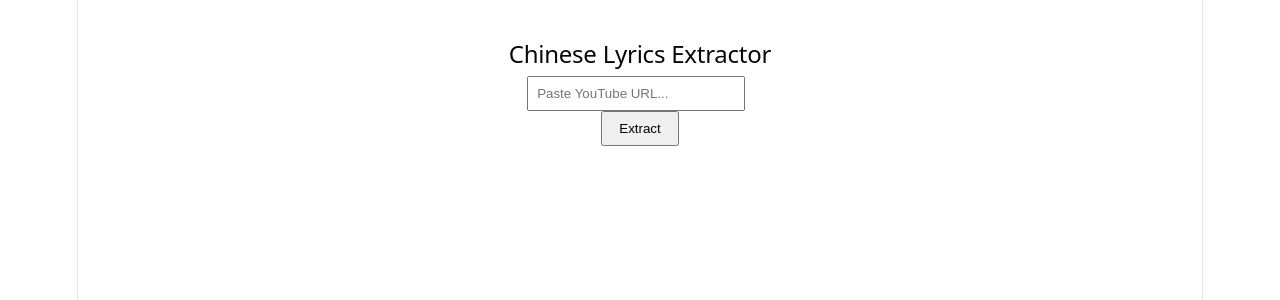
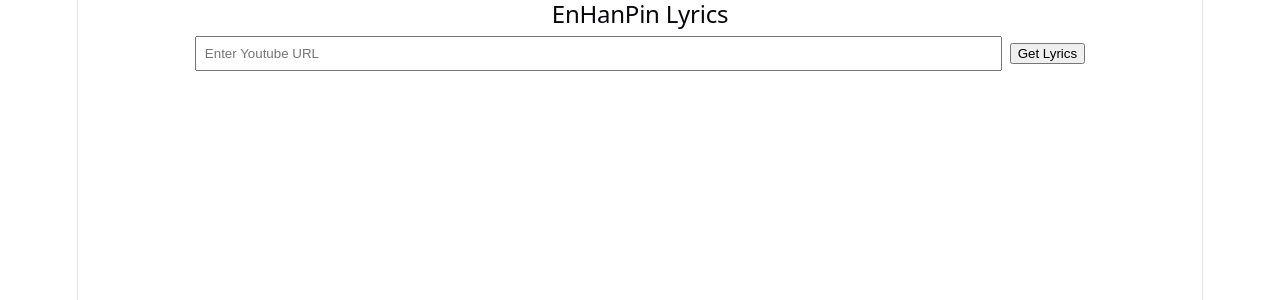
Before and after one commit to coffeeholixc/Lyrics-Finder, a React (Vite) app in the folder lyric-extractor-frontend/: page / in a window 1280 px wide. Shown: the top 300 px of the page. Built offline with nearby package versions, Linux system fonts and the light colour scheme.

Commit message:
feat: connect frontend to backend

```diff
--- a/lyric-extractor-frontend/src/App.jsx
+++ b/lyric-extractor-frontend/src/App.jsx
@@ -1,66 +1,77 @@
-import { useState } from 'react';
+import {useState} from 'react';
 
 export default function App() {
-  const [url, setUrl] = useState('');
-  const [data, setData] = useState(null);
+// 1. State Management
+  const [url, setURL] = useState('');
+  const [Lyrics, setLyrics] = useState(null);
   const [loading, setLoading] = useState(false);
-  const [error, setError] = useState('');
+  const [error, setError] = useState(null);
 
-  const handleExtract = async (e) => {
+// 2. Fetch Lyrics Function
+  const handleFetchLyrics = async (e) => {
     e.preventDefault();
     setLoading(true);
-    setError('');
-    setData(null);
+    setError(null);
+    setLyrics(null);
 
     try {
       const response = await fetch('http://127.0.0.1:8000/extract-lyrics', {
         method: 'POST',
-        headers: { 'Content-Type': 'application/json' },
-        body: JSON.stringify({ video_url: url }),
+        headers: {
+          'Content-Type': 'application/json',
+        },
+        body: JSON.stringify({video_url: url}),
       });
 
-      if (!response.ok) {
-        throw new Error(`Server returned ${response.status}`);
+      if(!response.ok){
+        throw new Error(`Server error: ${response.status}`);
       }
 
-      const result = await response.json();
-      setData(result);
+      const data = await response.json();
+      setLyrics(data);
+
     } catch (err) {
-      setError(err.message || 'Failed to extract lyrics');
+      setError(err.message || 'An error occurred while fetching lyrics.');
     } finally {
     setLoading(false);
   }
 };
 
+// 2. User Interface
   return (
-    <div style={{ maxWidth: '600px', margin: '40px auto', fontFamily: 'sans-serif' }}>
-      <h2>Chinese Lyrics Extractor</h2>
+    <div>
+      <h2>EnHanPin Lyrics</h2>
 
-      <form onSubmit={handleExtract}>
+      {/* Input Form */}
+      <form onSubmit={handleFetchLyrics}>
         <input
-          type="url"
-          placeholder="Paste YouTube URL..."
+          type = "text"
+          placeholder = "Enter Youtube URL"
           value={url}
-          onChange={(e) => setUrl(e.target.value)}
+          onChange={(e) => setURL(e.target.value)}
           required
-          style={{ width: '70%', padding: '8px', marginRight: '8px' }}
+          style={{ width: '70%', padding: '8px', marginRight: '8px'}}
           />
-        <button type="submit" disabled={loading} style={{ padding: '8px 16px' }}>
-          {loading ? 'Processing...' : 'Extract'}
+        <button type="submit" disabled={loading}>
+          {loading ? 'Processing...' : 'Get Lyrics'}
         </button>
       </form>
 
-      {error && <p style={{ color: 'red' }}>Error: {error}</p>}
+      {/* Error Message */}
+      {error && <p style={{color: 'red'}}>Error: {error}</p>}
 
-      {data && (
-        <div style={{ marginTop: '24px' }}>
-          <h3>Lyrics Result</h3>
-          {data.lyrics?.map((line, index) => (
-            <div key={index} style={{ marginBottom: '12px' }}>
-              <p style={{ margin: 0, fontWeight: 'bold' }}>{line.hanzi}</p>
-              <p style={{ margin: 0, color: '#555' }}>{line.pinyin}</p>
-              <p style={{ margin: 0, color: '#888', italic: 'true' }}>{line.english}</p>
+      {/* Lyrics Display */}
+      {Lyrics && (
+      <div style={{ marginTop: '20px'}}>
+        <h3>{Lyrics.title || 'Lyrics Output'}</h3>
+        {Lyrics.lyrics?.map((line, index) => (
+
+         <div key={index} style={{ marginBottom: '12px'}}>
+          <p style={{ fontWeight: 'bold', margin: '0'}}>{line.english}</p>
+          <p style={{ fontWeight: 'bold', margin: '0'}}>{line.hanzi}</p>
+          <p style={{ fontWeight: 'bold', margin: '0'}}>{line.pinyin}</p>
         </div>
+
         ))}
       </div>
       )}
```
Also changed, not shown: 2 other files (tests, documents, lock files or other folders). Lines whose indentation alone changed are shown as unchanged.
